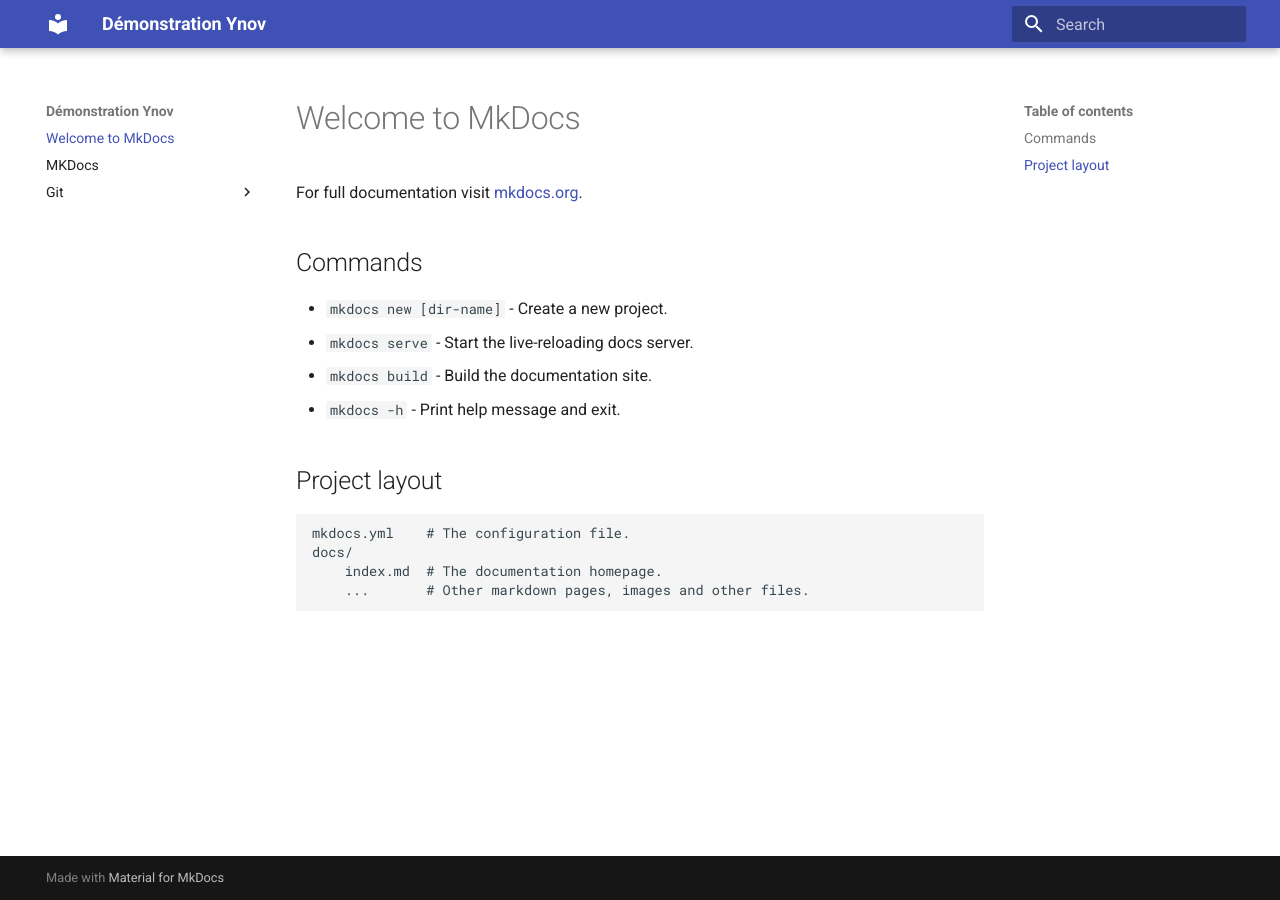
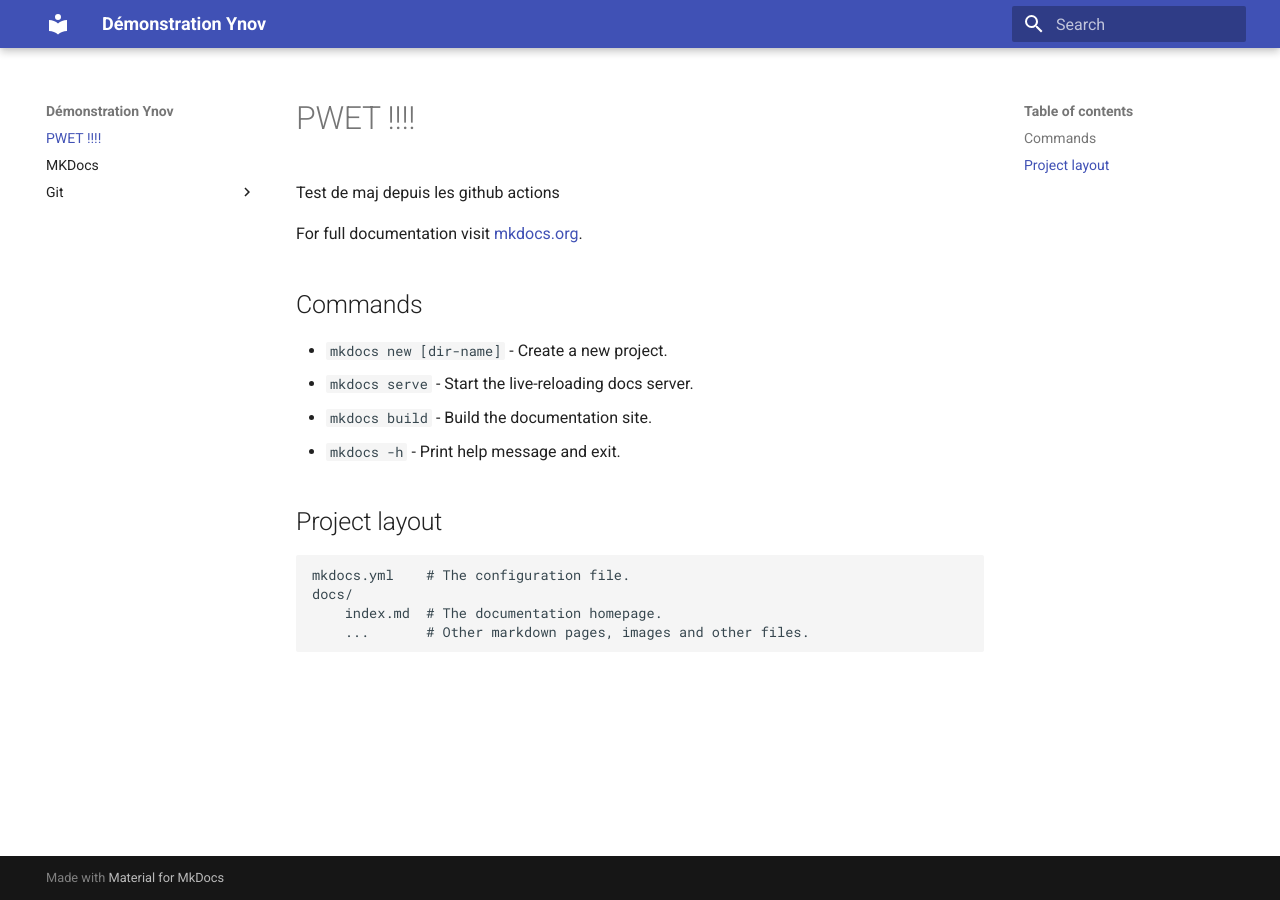
Before and after one commit to achaussier/demo-ynov-cicd, an MkDocs documentation site: the page built from docs/index.md, in a window 1280 px wide. Built offline with MkDocs 1.6.1 and Material for MkDocs 9.7.7, drawn with Linux system fonts in a browser that asks for light colours.

Commit message:
docs: add demo content

```diff
--- a/docs/index.md
+++ b/docs/index.md
@@ -1,4 +1,6 @@
-# Welcome to MkDocs
+# PWET !!!!
+
+Test de maj depuis les github actions
 
 For full documentation visit [mkdocs.org](https://www.mkdocs.org).
 
```
